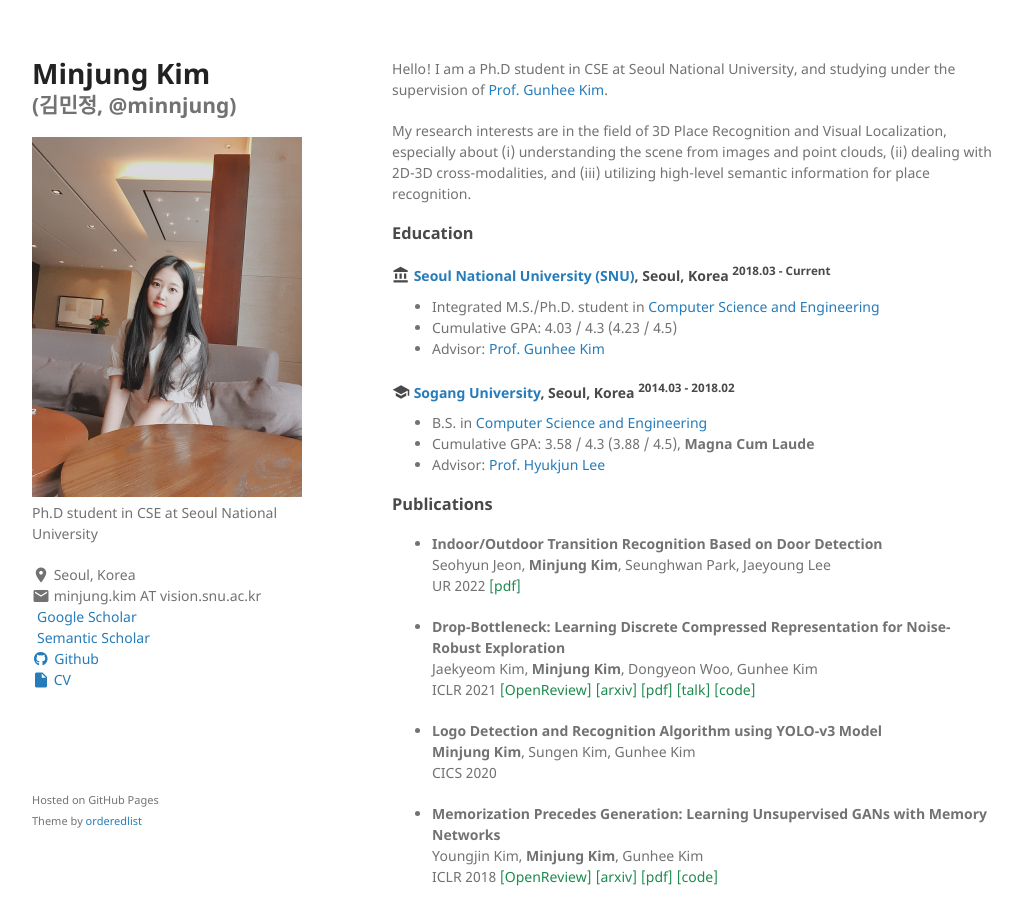
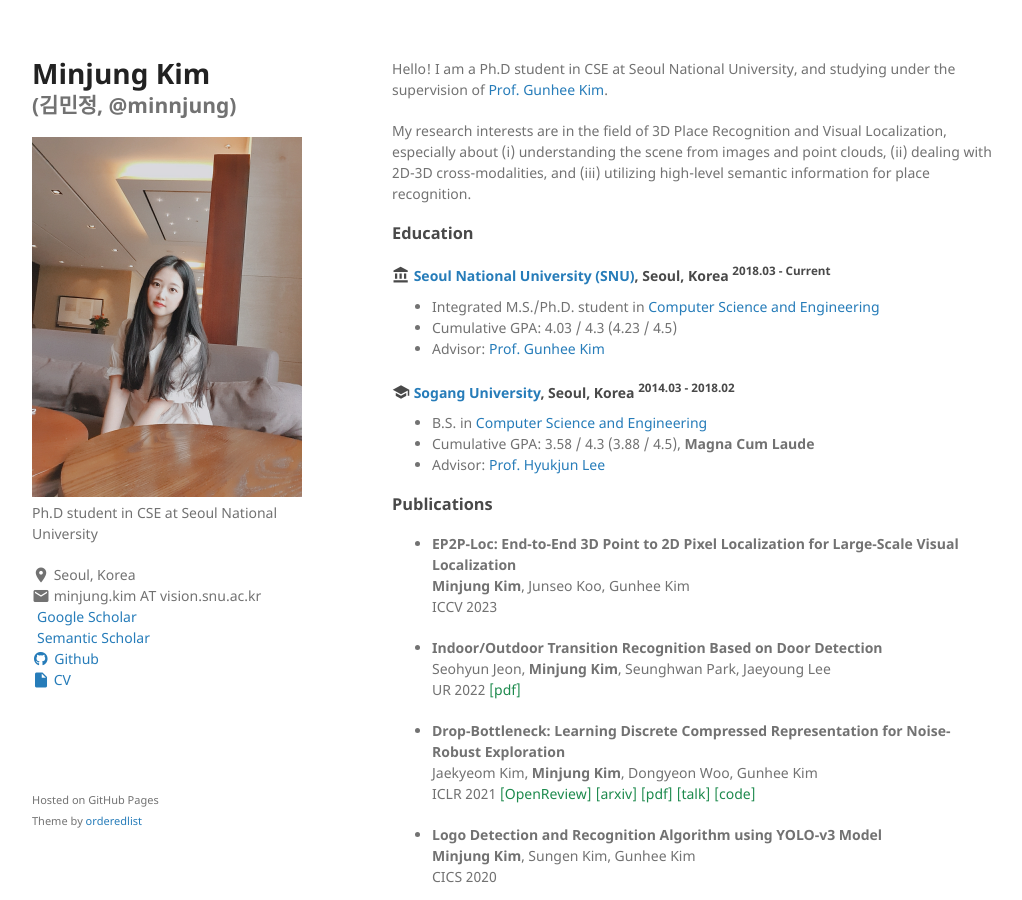
Before and after one commit to minnjung/minnjung.github.io, a Jekyll site: the page built from index.md, in a window 1280 px wide and 900 px high. Shown: the whole window, without its empty margins (128-1150 px from the left). Built offline with Jekyll 4.4.1, drawn with Linux system fonts in a browser that asks for light colours; a style sheet for code colours, icons or effects is not loaded.

Commit message:
Add ICCV 2023

```diff
--- a/index.md
+++ b/index.md
@@ -41,6 +41,10 @@
 
 
 ### Publications
+
+- **EP2P-Loc: End-to-End 3D Point to 2D Pixel Localization for Large-Scale Visual Localization** <br/>
+**Minjung Kim**, Junseo Koo, Gunhee Kim <br/>
+ICCV 2023
 
 - **Indoor/Outdoor Transition Recognition Based on Door Detection** <br/>
 Seohyun Jeon, **Minjung Kim**, Seunghwan Park, Jaeyoung Lee <br/>
```
